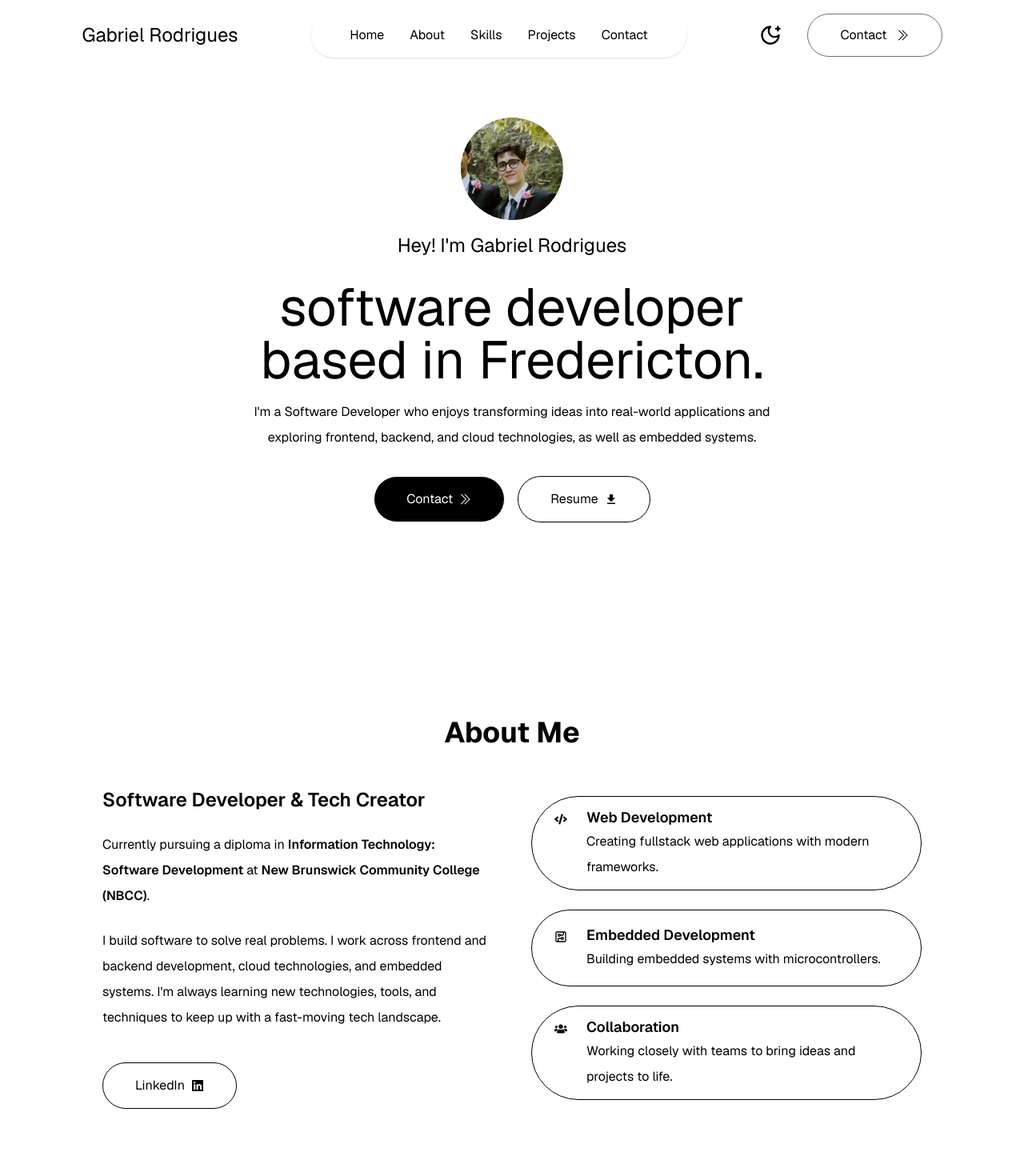
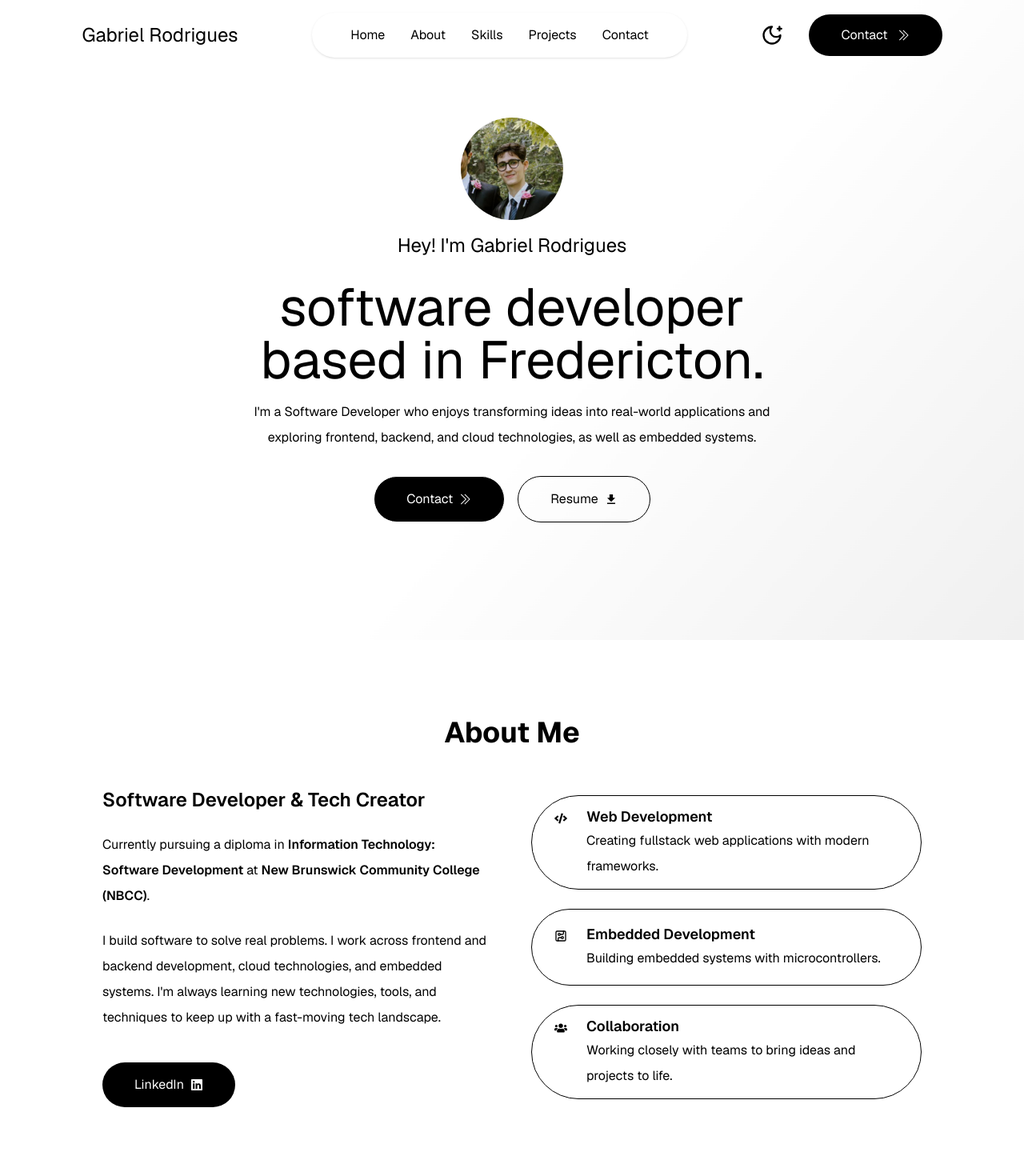
Before and after one commit to Gabriel-MRodrigues/Portfolio, a Next.js app: page / in a window 1280 px wide. Shown: the top 1470 px of the page at 80% size. Built offline with nearby package versions, Linux system fonts and the light colour scheme.

Commit message:
fix: fixing buttons and adding a background image

```diff
--- a/app/components/AboutMe.jsx
+++ b/app/components/AboutMe.jsx
@@ -37,7 +37,7 @@ const AboutMe = () => {
               <a
                 href="https://www.linkedin.com/in/gabriel-mendes-rodrigues/"
                 target="_blank"
-                className="px-10 py-3 border border-black rounded-full flex items-center gap-2"
+                className="px-10 py-3 bg-black text-white rounded-full flex items-center gap-2"
               >
                 LinkedIn
                 <FaLinkedin />
--- a/app/components/Navbar.jsx
+++ b/app/components/Navbar.jsx
@@ -3,6 +3,8 @@ import { TfiAngleDoubleRight } from 'react-icons/tfi';
 import { LuMoonStar } from 'react-icons/lu';
 import { RiMenu3Line } from 'react-icons/ri';
 import { RxCross2 } from 'react-icons/rx';
+import { assets } from '@/assets/assets';
+import Image from 'next/image';
 
 const Navbar = () => {
   const sideMenuRef = useRef();
@@ -17,6 +19,15 @@ const Navbar = () => {
 
   return (
     <>
+      <div className="fixed inset-0 -z-10">
+        <Image
+          src={assets.header_bg_gradient}
+          alt=""
+          fill
+          className="object-cover"
+          priority
+        />
+      </div>
       <nav className="w-full fixed px-5 lg:px-8 xl:px-[8%] py-4 flex items-center justify-between z-50">
         <a href="#top" className="text-2xl">
           Gabriel Rodrigues
@@ -46,7 +57,7 @@ const Navbar = () => {
           </button>
           <a
             href="#contact"
-            className="hidden lg:flex items-center gap-3 px-10 py-2.5 border border-gray-500 rounded-full ml-4"
+            className="hidden lg:flex items-center gap-3 px-10 py-2.5 bg-black text-white rounded-full ml-4"
           >
             Contact <TfiAngleDoubleRight />
           </a>
--- a/assets/assets.js
+++ b/assets/assets.js
@@ -1,5 +1,6 @@
 // Profile picture
 import profile_image from './Profile-Picture.jpg';
+import header_bg_gradient from './bg-gradient.png';
 
 // Information Icons
 import { FaCode } from 'react-icons/fa';
@@ -47,6 +48,7 @@ import { FaAws } from 'react-icons/fa';
 
 export const assets = {
   profile_image,
+  header_bg_gradient,
 };
 
 export const infoList = [
```
Also changed, not shown: assets/bg-gradient.png (added).
